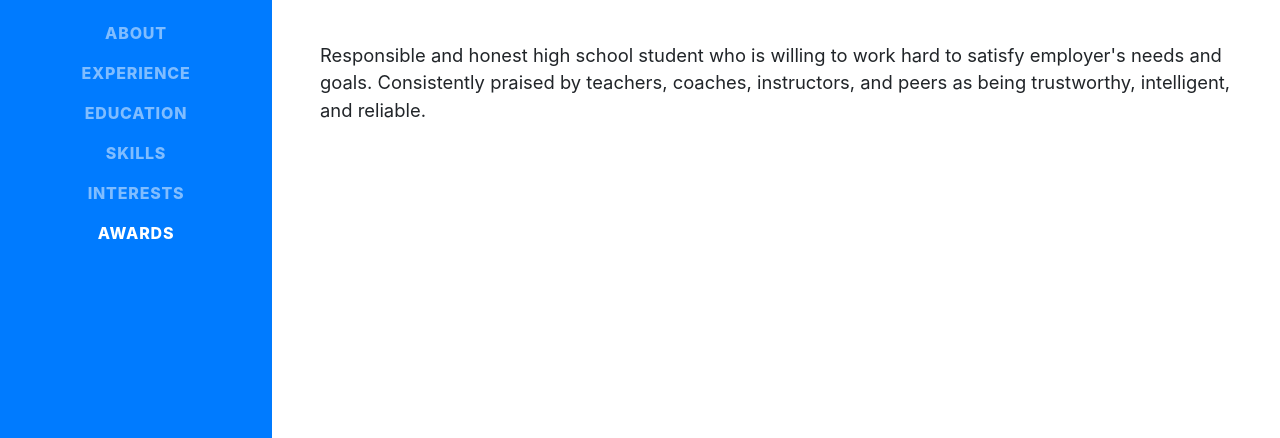
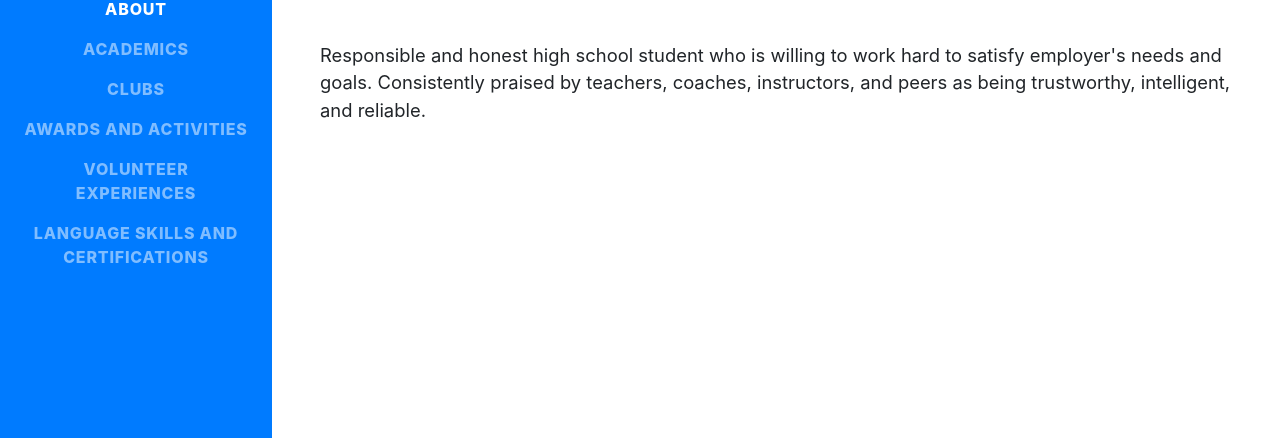
Before and after one commit to hoxykidmilli/hoxykidmilli.github.io, a website with bundled scripts: page index.html in a window 1280 px wide. Shown: the part 359-797 px from the top of the page. Built offline with nearby package versions, Linux system fonts and the light colour scheme; a web font is replaced by a local one.

Commit message:
Update index.html

```diff
--- a/index.html
+++ b/index.html
@@ -157,19 +157,19 @@
           <a class="nav-link js-scroll-trigger active" href="#about">About</a>
         </li>
         <li class="nav-item">
-          <a class="nav-link js-scroll-trigger" href="#experience">Experience</a>
+          <a class="nav-link js-scroll-trigger" href="#academics">Academics</a>
         </li>
         <li class="nav-item">
-          <a class="nav-link js-scroll-trigger" href="#education">Education</a>
+          <a class="nav-link js-scroll-trigger" href="#clubs">Clubs</a>
         </li>
         <li class="nav-item">
-          <a class="nav-link js-scroll-trigger" href="#skills">Skills</a>
+          <a class="nav-link js-scroll-trigger" href="#awards & activities">Awards and Activities</a>
         </li>
         <li class="nav-item">
-          <a class="nav-link js-scroll-trigger" href="#interests">Interests</a>
+          <a class="nav-link js-scroll-trigger" href="#volunteer experiences">Volunteer Experiences</a>
         </li>
         <li class="nav-item">
-          <a class="nav-link js-scroll-trigger" href="#awards">Awards</a>
+          <a class="nav-link js-scroll-trigger" href="#language skills & certifications">Language Skills and Certifications</a>
         </li>
       </ul>
     </div>
```
